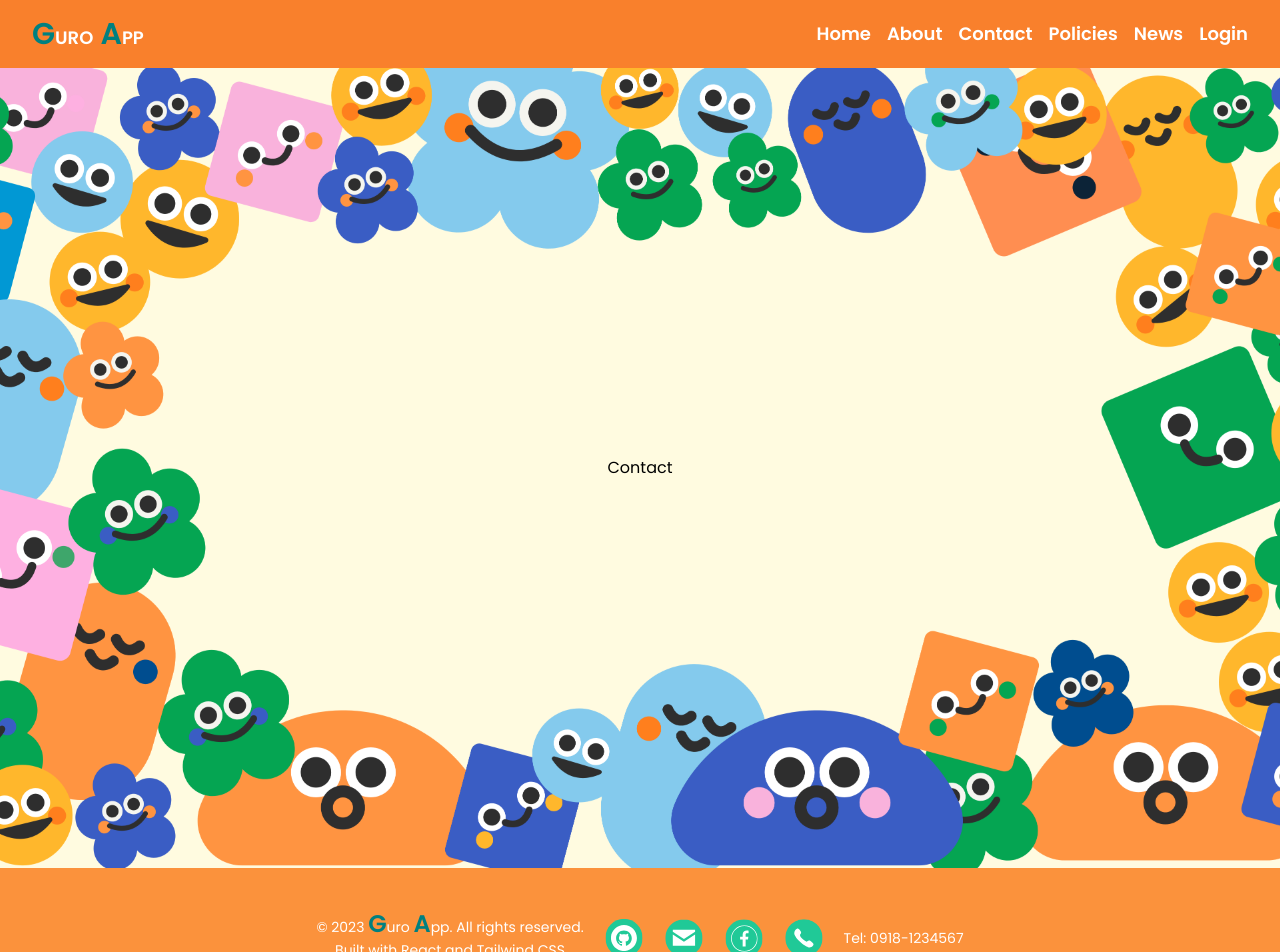
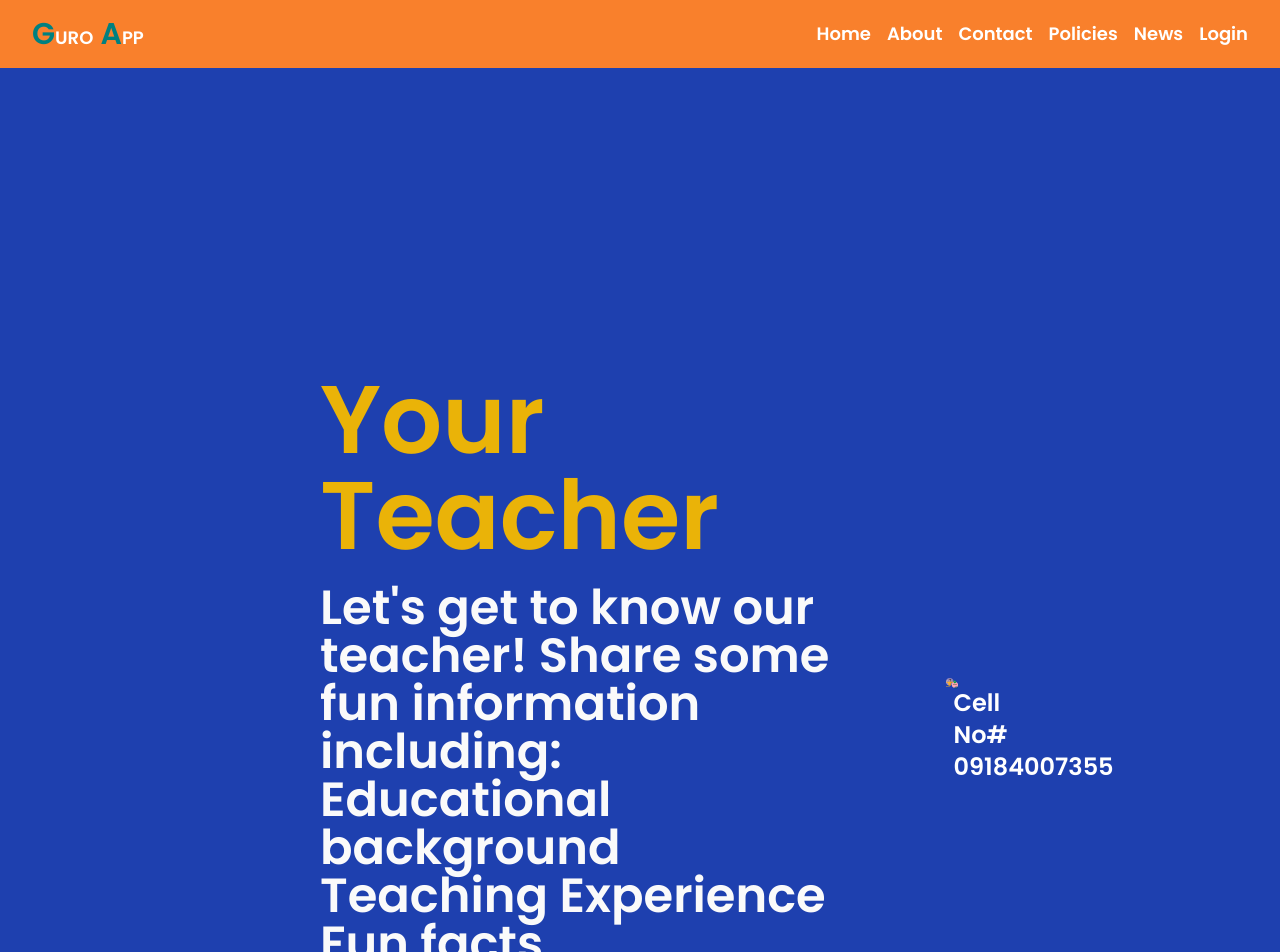
Before and after one commit to thebenjieangeles/guro-client, a React (Vite) app: page /contact in a window 1280 px wide. Shown: the top 952 px of the page. Built offline with nearby package versions, Linux system fonts and the light colour scheme; the HTML template or start-up script is replaced by a standard one; a web font is replaced by a local one.

Commit message:
update contact page

```diff
--- a/src/components/Footer.jsx
+++ b/src/components/Footer.jsx
@@ -47,7 +47,6 @@ function Footer() {
                 className="h-10 w-10"
               />
             </a>
-            <p className="text-sm hidden sm:block">Tel: 0918-1234567</p>
           </div>
         </div>
       </div>
--- a/src/pages/Contact.jsx
+++ b/src/pages/Contact.jsx
@@ -1,19 +1,38 @@
-import landingPage from "../assets/landingPage.png";
+import contactPage from "../assets/contactPage.png";
 
 function Contact() {
   return (
-    <div
-      style={{
-        backgroundImage: `url(${landingPage})`,
-        backGroundRepeat: "no-repeat",
-        backgroundSize: "cover",
-        backgroundPosition: "center",
-        backgroundAttachment: "fixed",
-        backgroundColor: "#FFFBE0",
-      }}
-      className="h-screen flex justify-center items-center"
-    >
-      Contact
+    <div>
+      <div className="bg-blue-800 h-[66rem] md:h-[73rem] lg:h-[77rem] xl:h-[77rem] 2xl:h-[78rem] flex flex-col justify-center items-center gap-6">
+        <div className="flex flex-col items-center gap-16 md:flex-row md:justify-between md:w-3/4 lg:w-1/2">
+          <div className="text-center md:text-left">
+            <h1 className="md:w-[35rem] text-4xl mb-5 md:text-6xl lg:text-8xl text-yellow-500 font-bold">
+              Your Teacher
+            </h1>
+            <p className="text-2xl mb-7 md:text-3xl lg:text-5xl text-neutral-50 font-bold ">
+              Let's get to know our teacher! Share some fun information
+              including:
+              <ul>
+                <li>Educational background</li>
+                <li>Teaching Experience</li>
+                <li>Fun facts</li>
+              </ul>
+            </p>
+          </div>
+          <div className="relative">
+            <img
+              src={contactPage}
+              alt="Contact Page"
+              className="h-70 w-70 md:scale-90 xl:scale-75 2xl:scale-150 ml-auto"
+            />
+            <div className="absolute bottom-0 left-[60%] -right-[25%] top-2/3">
+              <p className="text-2xl w-full  text-white font-bold ">
+                Cell No# 09184007355
+              </p>
+            </div>
+          </div>
+        </div>
+      </div>
     </div>
   );
 }
```
Also changed, not shown: src/assets/10.svg (deleted), src/assets/contactPage.png (added).
